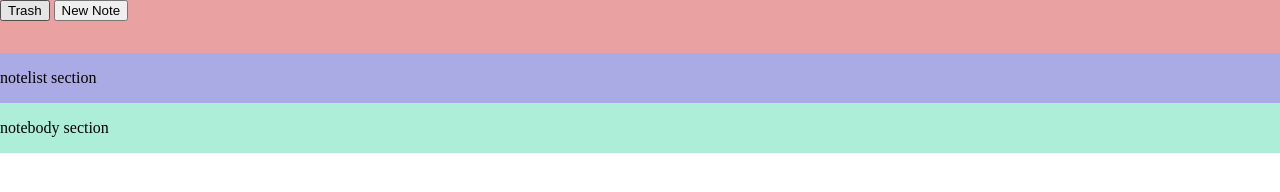
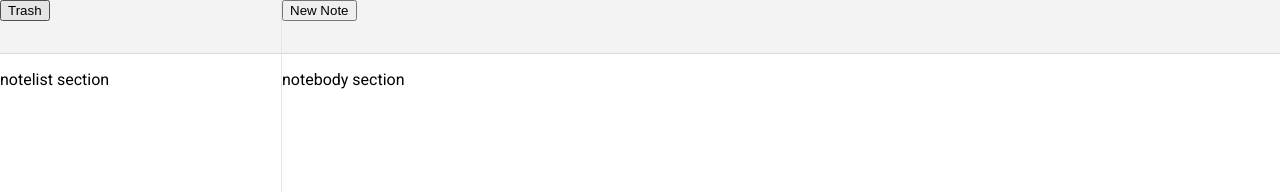
Before and after one commit to mansour365/notes, a plain HTML site: page index.html in a window 1280 px wide. Shown: the top 192 px of the page. Drawn offline with Linux system fonts and the light colour scheme.

Commit message:
improved page structure using flex box, changed default font, changed ui colors

```diff
--- a/index.html
+++ b/index.html
@@ -5,20 +5,32 @@
     <meta name="viewport" content="width=device-width, initial-scale=1.0">
     <title>Notes</title>
     <link rel="stylesheet" href="style.css">
+
+    <!--Roboto font from google    link: https://fonts.google.com/selection/embed  -->
+    <link rel="preconnect" href="https://fonts.googleapis.com">
+    <link rel="preconnect" href="https://fonts.gstatic.com" crossorigin>
+    <link href="https://fonts.googleapis.com/css2?family=Roboto:ital,wght@0,100;0,300;0,400;0,500;0,700;0,900;1,100;1,300;1,400;1,500;1,700;1,900&display=swap" rel="stylesheet">
+
+
 </head>
 <body>
-    <section id="navbar">
-        <button>Trash</button>
-        <button onclick=newNote()>New Note</button>
-    </section>
+    <div id="navbar-area">
+        <div id="navbar-left">
+            <button id="trash">Trash</button>
+        </div>
+        <div id="navbar-right">
+            <button id="newNote" >New Note</button>
+        </div>
+
+    </div>
 
     <div id="notearea">
-        <section id="notelist">
+        <div id="notelist">
             <p>notelist section</p>
-        </section>
-        <section id="notebody">
+        </div>
+        <div id="notebody">
             <p>notebody section</p>
-        </section>
+        </div>
     </div>
 
 
--- a/script.js
+++ b/script.js
@@ -0,0 +1,6 @@
+
+const newNoteBtn = document.getElementById("newNote")
+
+newNoteBtn.addEventListener("click", function(){
+    console.log("it works")
+})
--- a/style.css
+++ b/style.css
@@ -2,25 +2,53 @@
 html, body{
     margin:0;
     padding:0;
+    height: 100%;
+
+    display: flex; /*This is flexbox for the entire web page, (needed to extend the body to the bottom)*/
+    flex-direction: column;  /*Items in this flexbox are stcked up to down*/
+
+    /*this removes all the scroll bars, more like an app*/
+    -ms-box-sizing: border-box;
+    -webkit-box-sizing: border-box;
+    -moz-box-sizing: border-box;
+    box-sizing: border-box;
+
+    /*default font for entire page*/
+    font-family: "Roboto", sans-serif;
+    font-weight: 400;
+    font-style: normal;
 }
 
 
-#navbar{
-    height: 53px;
-    background-color: rgb(234, 161, 161);
+#navbar-area{
+    display:flex;  /*The entire navbar is a flexbox container*/
+    height: 53px; /*height of navbar is 53px (This height is fixed)*/
+    flex-direction: row; /*items in this flexbox are stacked left ot right*/
+    flex-wrap: nowrap; /*Make sure no wrapping occurs*/
+    background-color: rgb(244, 243, 244);
+    border-bottom: solid 1px rgb(217, 217, 217);
+}
+#navbar-left{
+    width: 281px;
+    border-right: solid 1px rgb(230, 230, 230);
+}
+#navbar-right{
+    flex-grow: 1;
 }
 
-
+/*Flex container*/
 #notearea{
-    display:flex;
-    flex-direction: column;
+    display:flex; /*estblish that this container uses flexbox*/
+    flex-direction: row; /*items are layout in row direction*/
+    flex-wrap: nowrap; /*all items will appear on one line (no wrapping)*/
+    flex-grow:1; /*Needed so that notes area enxtends to bottom of screen*/
 }
 
+/*Flex items*/
 #notelist{
-    background-color: rgb(170, 170, 229);
-    flex:30%
+    width: 281px;
+    border-right: solid 1px rgb(230, 230, 230);
 }
 #notebody{
-    background-color: rgb(173, 238, 217);
-    flex:70%;
+    flex-grow: 1;
 }
```
